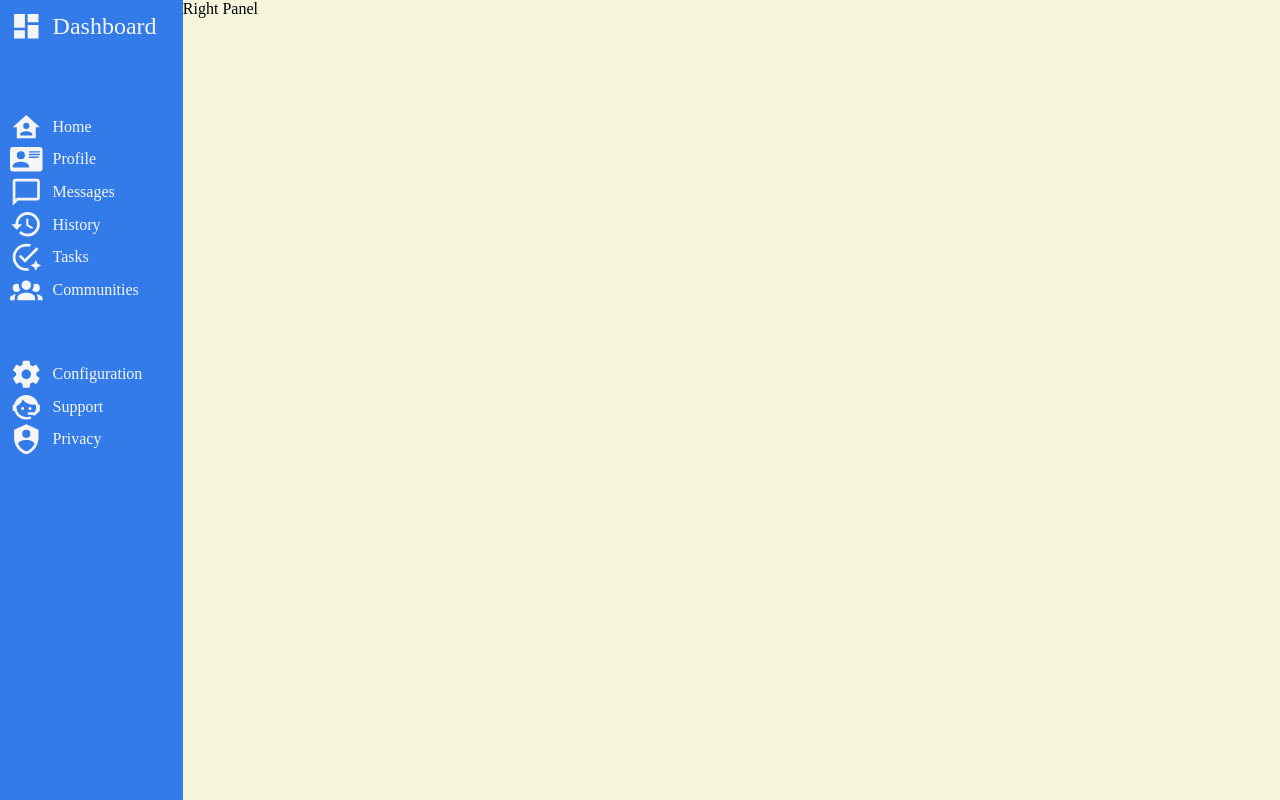
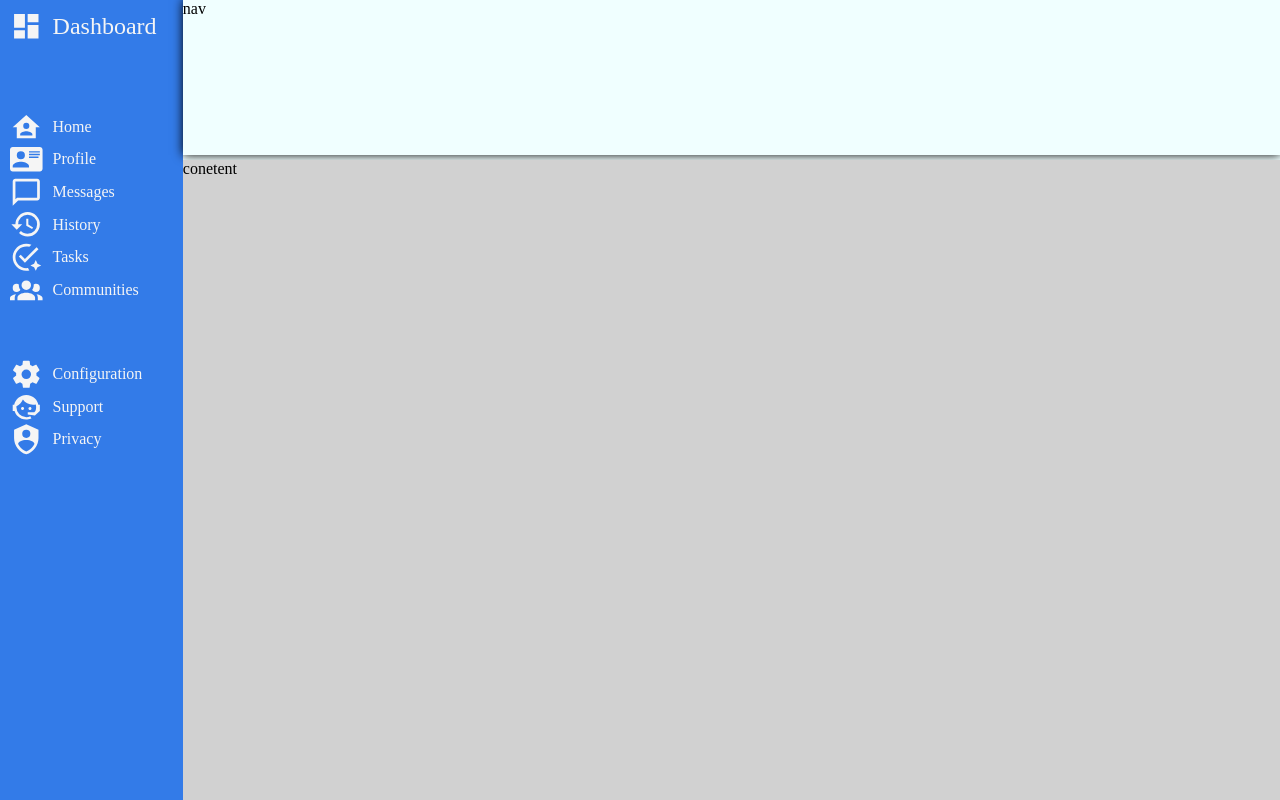
Before and after one commit to glauco953/TOP-Admin-Dashboard, a plain HTML site: page index.html in a window 1280 px wide. Drawn offline with Linux system fonts and the light colour scheme.

Commit message:
NAV-BAR FORMATTING

```diff
--- a/index.html
+++ b/index.html
@@ -56,7 +56,10 @@
         </div>
       </div>
       </div>
-      <div class="right-panel">Right Panel</div>
+      <div class="right-panel">
+        <div class="nav-bar">nav</div>
+        <div class="content">conetent</div>
+      </div>
     </div>
   </body>
 </html>
--- a/style.css
+++ b/style.css
@@ -23,7 +23,18 @@
 }
 
 .right-panel {
-  background-color: beige;
+  background-color:azure;
+  display:grid;
+  grid-template-rows:1fr 4fr;
+}
+
+.right-panel>.content{
+  background-color: #d1d1d1;
+}
+
+.right-panel>.nav-bar{
+  box-shadow: #000000 0px 0px 10px 0px;
+  margin: 0px 0px 5px 0px;
 }
 
 .sidebar svg {
```
